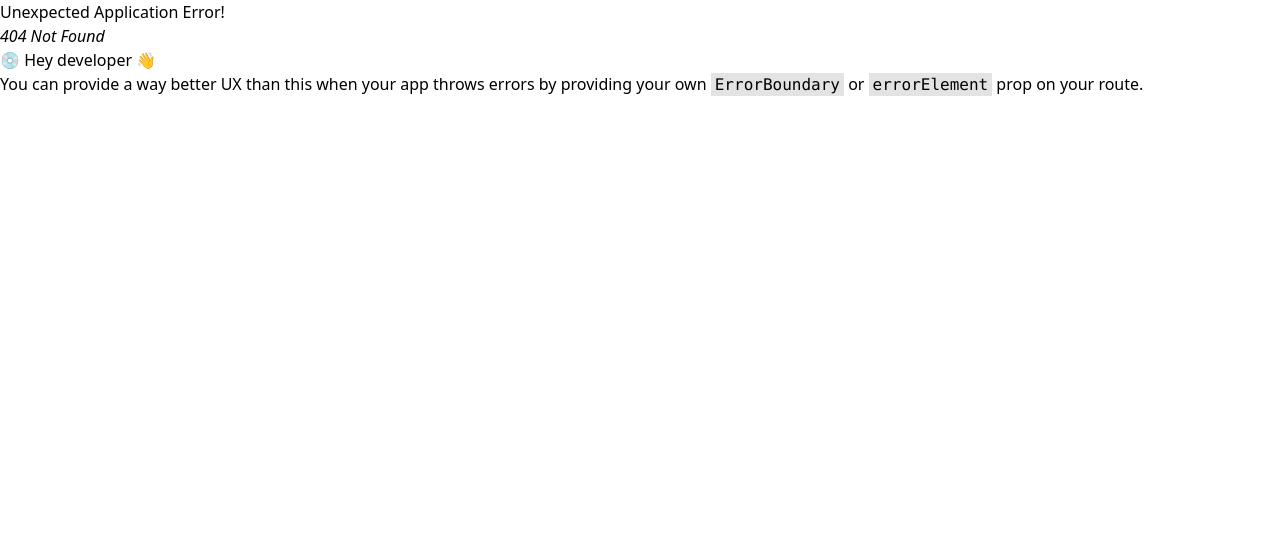
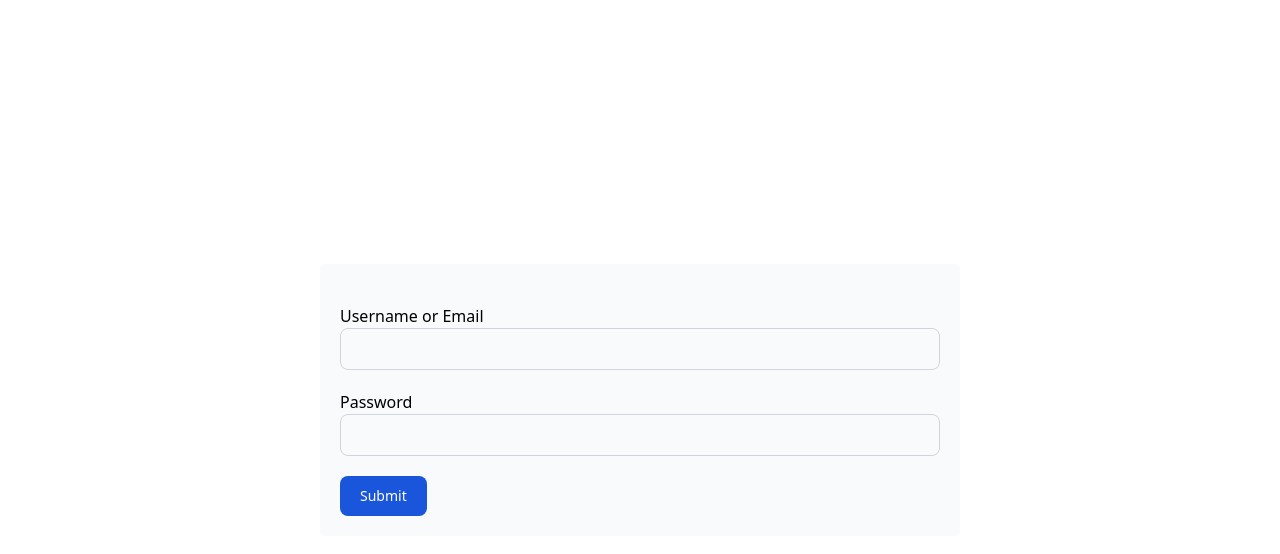
Before and after one commit to sreypheasin/RTK-FD2, a React (Vite) app: page /login in a window 1280 px wide. Before the commit this address had no page. Shown: the top 554 px of the page. Built offline with nearby package versions, Linux system fonts and the light colour scheme.

Commit message:
form design

```diff
--- a/package.json
+++ b/package.json
@@ -12,13 +12,15 @@
   "dependencies": {
     "@reduxjs/toolkit": "^2.2.5",
     "flowbite-react": "^0.10.1",
+    "formik": "^2.4.6",
     "localforage": "^1.10.0",
     "match-sorter": "^6.3.4",
     "react-dom": "^18.3.1",
     "react-icons": "^5.2.1",
     "react-redux": "^9.1.2",
     "react-router-dom": "^6.24.0",
-    "sort-by": "^1.2.0"
+    "sort-by": "^1.2.0",
+    "yup": "^1.4.0"
   },
   "devDependencies": {
     "@types/react": "^18.3.3",
--- a/src/components/navbar/NavbarComponent.jsx
+++ b/src/components/navbar/NavbarComponent.jsx
@@ -31,7 +31,9 @@ export function NavbarComponent() {
           </span>
         </Link>
 
-        <Button>Get started</Button>
+        <Button as={Link} to={"/login"}>
+          Login
+        </Button>
         <Navbar.Toggle />
       </div>
       <Navbar.Collapse>
--- /dev/null
+++ b/src/pages/auth/Login.jsx
@@ -0,0 +1,73 @@
+import React from "react";
+import { Formik, Form, ErrorMessage, Field } from "formik";
+import * as Yup from "yup";
+
+// REGEX for strong password
+const strongPasswordRegex =
+  /^(?=.*[a-z])(?=.*[A-Z])(?=.*\d)(?=.*[@$!%*?&])[A-Za-z\d@$!%*?&]{8,}$/;
+// initial values
+const initialValues = {
+  usernameOrEmail: "",
+  password: ""
+};
+
+// validation schema
+const validationSchema = Yup.object({
+  usernameOrEmail: Yup.string().required("username or email is required"),
+  password: Yup.string()
+    .matches(
+      "strongPasswordRegex",
+      "password must contain one uppercase, one lowercase, one special character, number and must at least 8 characters"
+    )
+    .required("password is required")
+});
+export default function Login() {
+  return (
+    <section>
+      <div className="flex justify-center items-center h-screen flex-col">
+        <Formik
+          initialValues={initialValues}
+          validationSchema={validationSchema}
+          onSubmit={(value) => {
+            console.log(value);
+          }}
+        >
+          <Form className="w-1/2 bg-slate-50 p-5 rounded-md">
+            <div className="mt-5">
+              <label htmlFor="usernameOrEmail" placeholder="John" required>
+                Username or Email
+              </label>
+              <Field
+                type="text"
+                id="usernameOrEmail"
+                name="usernameOrEmail"
+                className="bg-gray-50 border border-gray-300 text-gray-900 text-sm rounded-lg focus:ring-blue-500 focus:border-blue-500 block w-full p-2.5 dark:bg-gray-700 dark:border-gray-600 dark:placeholder-gray-400 dark:text-white dark:focus:ring-blue-500 dark:focus:border-blue-500"
+                required
+              />
+              <ErrorMessage name="usernameOrEmail" />
+            </div>
+            <div className="mt-5">
+              <label htmlFor="password" required>
+                Password
+              </label>
+              <Field
+                type="password"
+                id="password"
+                name="password"
+                className="bg-gray-50 border border-gray-300 text-gray-900 text-sm rounded-lg focus:ring-blue-500 focus:border-blue-500 block w-full p-2.5 dark:bg-gray-700 dark:border-gray-600 dark:placeholder-gray-400 dark:text-white dark:focus:ring-blue-500 dark:focus:border-blue-500"
+                required
+              />
+              <ErrorMessage name="password" />
+            </div>
+            <button
+              type="submit"
+              className=" mt-5 text-white bg-blue-700 hover:bg-blue-800 focus:ring-4 focus:outline-none focus:ring-blue-300 font-medium rounded-lg text-sm w-full sm:w-auto px-5 py-2.5 text-center dark:bg-blue-600 dark:hover:bg-blue-700 dark:focus:ring-blue-800"
+            >
+              Submit
+            </button>
+          </Form>
+        </Formik>
+      </div>
+    </section>
+  );
+}
--- /dev/null
+++ b/src/pages/auth/Register.jsx
@@ -0,0 +1,5 @@
+import React from "react";
+
+export default function Register() {
+  return <div>Register</div>;
+}
```
Also changed, not shown: src/main.jsx (+13 -2 lines), src/pages/cart-page/Cart.jsx (renamed from src/pages/cart/Cart.jsx), src/pages/count/Count.jsx (renamed from src/pages/counte/Count.jsx), 1 other file (tests, documents, lock files or other folders).
